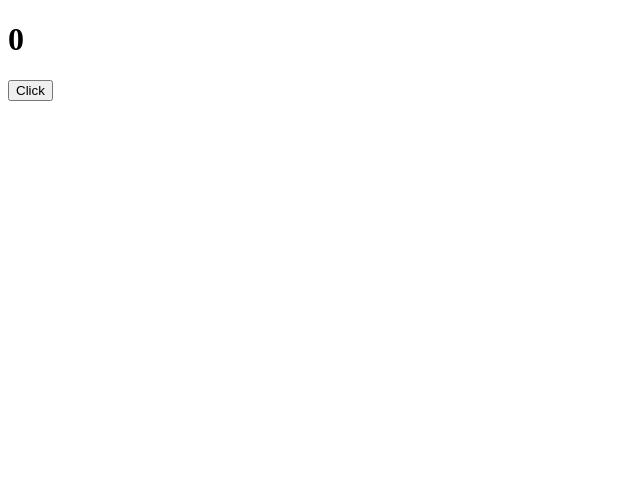
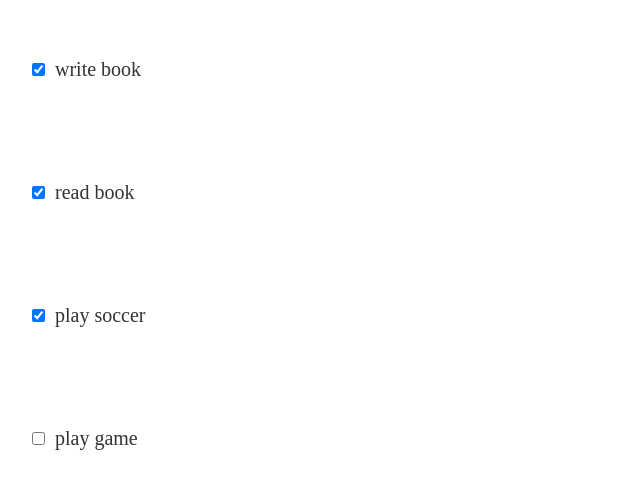
Before and after one commit to khanhtran94/ReactYoutobe, a React (Create React App) app: page / in a window 1280 px wide. Shown: the top 488 px of the page, without its empty margins (0-640 px from the left). Built offline with nearby package versions, Linux system fonts and the light colour scheme.

Commit message:
todo phase 5 , thay doi state
thay doi state, su dung handleChange de thay doi trang thai state,

```diff
--- a/src/App.js
+++ b/src/App.js
@@ -26,6 +26,7 @@ class App extends React.Component {
       count: 0
     };
     this.handleClick = this.handleClick.bind(this);
+    this.handleChange = this.handleChange.bind(this);
   }
   handleClick() {
     console.log("click");
@@ -36,18 +37,26 @@ class App extends React.Component {
     });
   }
 
+  handleChange(id) {
+    this.setState(prevState => {
+      const updateTodos = prevState.todos.map(todo => {
+        if (todo.id == id) {
+          console.log(todo.completed);
+          todo.completed = !todo.completed;
+        }
+        return todo;
+      });
+      return {
+        todos: updateTodos
+      };
+    });
+  }
   render() {
-    // const todoItems = this.state.todos.map(item => (
-    //   <TodoItem key={item.id} item={item} />
-    // ));
+    const todoItems = this.state.todos.map(item => (
+      <TodoItem key={item.id} item={item} handleChange={this.handleChange} />
+    ));
 
-    return (
-      <div>
-        {/* {todoItems} */}
-        <h1>{this.state.count}</h1>
-        <button onClick={this.handleClick}>Click</button>
-      </div>
-    );
+    return <div>{todoItems}</div>;
   }
 }
 export default App;
--- a/src/components/TodoItem.js
+++ b/src/components/TodoItem.js
@@ -6,7 +6,7 @@ function TodoItem(props) {
       <input
         type="checkbox"
         checked={props.item.completed}
-        onChange={() => console.log("Change")}
+        onChange={() => props.handleChange(props.item.id)}
       />
       <p>{props.item.text}</p>
     </div>
```
